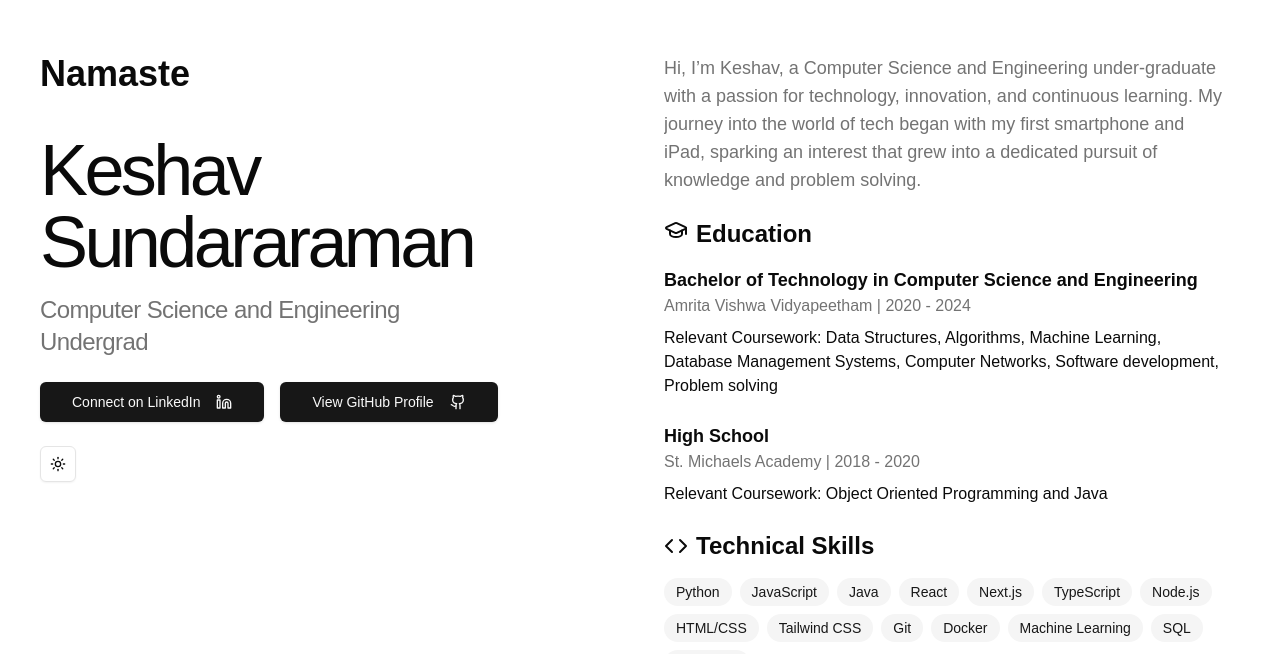
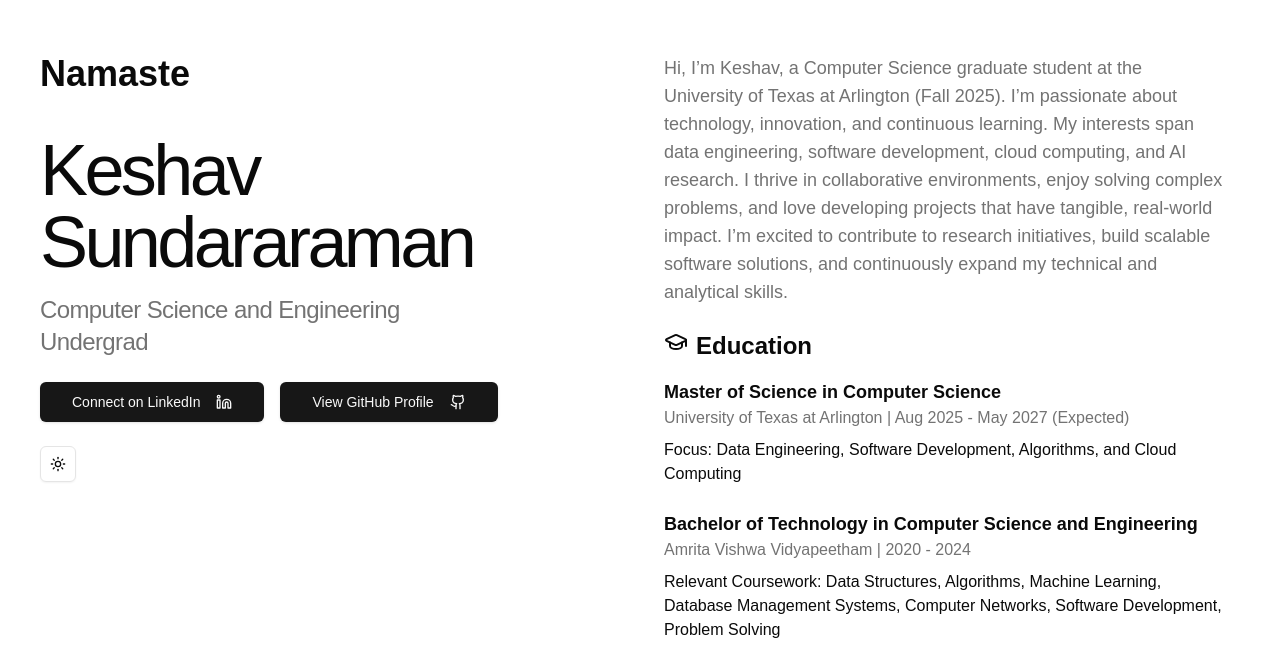
Before and after one commit to ikeshav42/portfolio, a Next.js app: page / in a window 1280 px wide. Shown: the part 146-800 px from the top of the page. Built offline with nearby package versions, Linux system fonts and the light colour scheme.

Commit message:
Update pfdeets.tsx
UTA deets, updated skills

```diff
--- a/components/pfdeets.tsx
+++ b/components/pfdeets.tsx
@@ -4,15 +4,13 @@ import { GraduationCap, Code, Briefcase, Star } from "lucide-react";
 const PortfolioDetails = () => {
   return (
     <div className="h-full overflow-y-auto pr-4 space-y-6">
+      {/* About Me Section */}
       <section>
         <p className="mt-10 text-lg text-muted-foreground">
-          Hi, I’m Keshav, a Computer Science and Engineering under-graduate with
-          a passion for technology, innovation, and continuous learning. My
-          journey into the world of tech began with my first smartphone and
-          iPad, sparking an interest that grew into a dedicated pursuit of
-          knowledge and problem solving.
+          Hi, I’m Keshav, a Computer Science graduate student at the University of Texas at Arlington (Fall 2025). I’m passionate about technology, innovation, and continuous learning. My interests span data engineering, software development, cloud computing, and AI research. I thrive in collaborative environments, enjoy solving complex problems, and love developing projects that have tangible, real-world impact. I’m excited to contribute to research initiatives, build scalable software solutions, and continuously expand my technical and analytical skills.
         </p>
       </section>
+
       {/* Education Section */}
       <section>
         <div className="flex items-stretch gap-2 mb-4">
@@ -22,27 +20,27 @@ const PortfolioDetails = () => {
         <div className="space-y-4">
           <div>
             <h3 className="font-semibold text-lg">
+              Master of Science in Computer Science
+            </h3>
+            <p className="text-muted-foreground">
+              University of Texas at Arlington | Aug 2025 - May 2027 (Expected)
+            </p>
+            <p className="mt-2">
+              Focus: Data Engineering, Software Development, Algorithms, and Cloud Computing
+            </p>
+          </div>
+        </div>
+        <br />
+        <div className="space-y-4">
+          <div>
+            <h3 className="font-semibold text-lg">
               Bachelor of Technology in Computer Science and Engineering
             </h3>
             <p className="text-muted-foreground">
               Amrita Vishwa Vidyapeetham | 2020 - 2024
             </p>
             <p className="mt-2">
-              Relevant Coursework: Data Structures, Algorithms, Machine
-              Learning, Database Management Systems, Computer Networks, Software
-              development, Problem solving
-            </p>
-          </div>
-        </div>
-        <br />
-        <div className="space-y-4">
-          <div>
-            <h3 className="font-semibold text-lg">High School</h3>
-            <p className="text-muted-foreground">
-              St. Michaels Academy | 2018 - 2020
-            </p>
-            <p className="mt-2">
-              Relevant Coursework: Object Oriented Programming and Java
+              Relevant Coursework: Data Structures, Algorithms, Machine Learning, Database Management Systems, Computer Networks, Software Development, Problem Solving
             </p>
           </div>
         </div>
@@ -63,13 +61,15 @@ const PortfolioDetails = () => {
             "Next.js",
             "TypeScript",
             "Node.js",
+            "SQL",
+            "MongoDB",
             "HTML/CSS",
             "Tailwind CSS",
             "Git",
             "Docker",
+            "AWS (S3, Redshift, Lambda, Glue)",
+            "GCP (BigQuery, Dataflow, Pub/Sub)",
             "Machine Learning",
-            "SQL",
-            "MongoDB",
           ].map((skill) => (
             <span
               key={skill}
@@ -80,6 +80,7 @@ const PortfolioDetails = () => {
           ))}
         </div>
       </section>
+
       {/* Projects Section */}
       <section>
         <div className="flex items-center gap-2 mb-4">
@@ -91,7 +92,7 @@ const PortfolioDetails = () => {
             {
               name: "Ensemble Dynamic Structured Grammatical Evolution",
               description:
-                "Constructed Ensemble ML models using Grammatical Evolution and designed a grammar to generate ensemble components. Structured these models into a meta-model that evolves through each generation. Resulted in custom ensemble models outperforming state-of-the-art solutions.",
+                "Constructed ensemble ML models using Grammatical Evolution and designed a grammar to generate ensemble components. Structured these models into a meta-model that evolves through each generation, outperforming standard solutions.",
               technologies: ["Python", "SkLearn", "Numpy", "Sqlite", "PyTest"],
               link: "https://github.com/ikeshav42/DSGE",
             },
@@ -162,6 +163,7 @@ const PortfolioDetails = () => {
             "Open Source",
             "Cloud Computing",
             "Data Science",
+            "Collaboration & Research",
           ].map((interest) => (
             <span
               key={interest}
```
